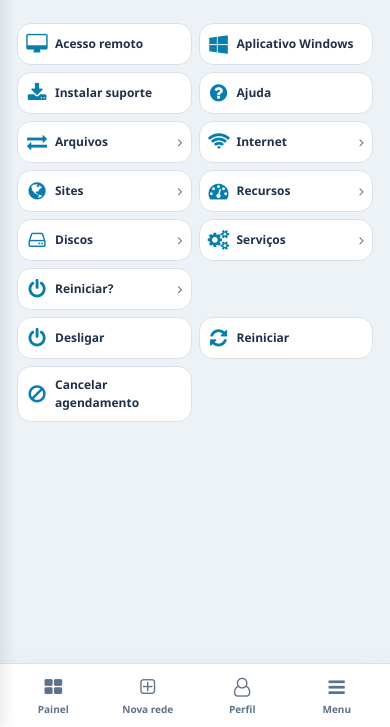
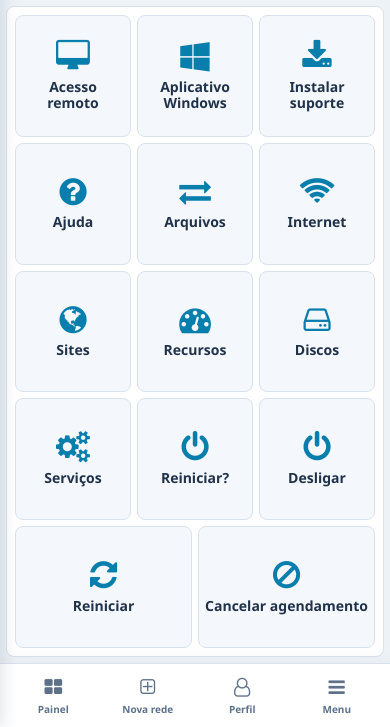
Before and after one commit to marcosliraxx/GesTIX, a PHP site: page /redes/suporte.php?network=1 in a window 390 px wide. Shown: the part 117-844 px from the top of the page. Run offline with PHP 8.4, Linux system fonts and the light colour scheme; the visitor is signed in with stand-in values (Sample User, id 1); tables that the repository leaves empty hold one stand-in row (values such as "Sample post"); data that the repository does not hold is empty; some libraries are stand-ins or nearby versions.

Commit message:
Padroniza painéis e mosaico responsivo de suporte na versão 3.3.4

```diff
--- a/assets/css/arcoll.css
+++ b/assets/css/arcoll.css
@@ -2424,7 +2424,6 @@ h3{overflow-wrap:anywhere}
  .arc-workspace .asc-ops-panel{padding:10px;border-radius:14px;min-width:0}
  .arc-workspace .asc-chart-panel{padding:10px;border-radius:14px;min-width:0}
  .arc-workspace .cc-surface{padding:10px;border-radius:14px;min-width:0}
- .arc-workspace .arc-tool-card{padding:10px;border-radius:14px;min-width:0}
  .arc-workspace label{font-size:11px;min-width:0;gap:4px}
  .arc-workspace .form-field{font-size:11px;min-width:0;gap:4px}
  .arc-workspace .arc-field{font-size:11px;min-width:0;gap:4px}
@@ -2593,8 +2592,7 @@ h3{overflow-wrap:anywhere}
 /* Ações compactas com nome acessível; o conteúdo detalhado pertence aos seus diálogos. */
 .arc-icon-action{display:inline-grid;place-items:center;flex:none;width:36px;height:36px;min-height:36px;padding:0;border:1px solid var(--border);border-radius:9px;background:var(--surface-alt);color:var(--primary);cursor:pointer;text-decoration:none;font-size:14px}.arc-icon-action:focus-visible{outline:2px solid var(--primary);outline-offset:2px}.arc-plan-card{position:relative;padding:12px 46px 12px 12px}.arc-plan-card h2{font-size:14px;margin:0 0 5px;overflow-wrap:anywhere}.arc-plan-card .arc-plan-price{font-size:23px!important;margin:4px 0}.arc-plan-open{position:absolute;right:8px;top:50%;transform:translateY(-50%)}.arc-plan-capacity{display:flex;gap:10px;font-size:11px;color:var(--muted);flex-wrap:wrap}.arc-plan-capacity i{margin-right:3px}.arc-page-help{display:flex;justify-content:flex-end;margin:0 0 4px}.arc-service-dialog>header{margin-bottom:12px}.arc-service-dialog>ul{font-size:13px;line-height:1.8;padding-left:20px}.arc-service-dialog .arc-service-form{margin-top:12px}.arc-service-card>details>summary{list-style:none;cursor:pointer}.arc-service-card>details>summary::-webkit-details-marker{display:none}
 @media(max-width:860px){.arc-catalog{grid-template-columns:repeat(2,minmax(0,1fr));gap:7px}.arc-catalog .arc-plan-card{padding:10px 8px 42px;min-height:112px}.arc-plan-card h2{font-size:12px;line-height:1.3}.arc-plan-card .arc-plan-price{font-size:20px!important;white-space:nowrap}.arc-plan-price small{font-size:9px}.arc-plan-open{top:auto;bottom:5px;right:7px;transform:none;width:32px;height:32px;min-height:32px}.arc-plan-capacity{font-size:10px;gap:6px}.arc-action-label{position:absolute;width:1px;height:1px;padding:0;margin:-1px;overflow:hidden;clip-path:inset(50%);white-space:nowrap}.button:has(>.arc-action-label),.btn:has(>.arc-action-label),.asc-btn:has(>.arc-action-label){display:inline-grid;place-items:center;width:36px;min-width:36px;height:36px;min-height:36px;padding:0!important;flex:0 0 36px;gap:0}.button:has(>.arc-action-label)>i,.btn:has(>.arc-action-label)>i,.asc-btn:has(>.arc-action-label)>i{margin:0;font-size:14px}.arc-notify-menu{position:fixed;top:calc(var(--header-h) + env(safe-area-inset-top) + 5px);right:8px;left:auto;width:min(320px,calc(100vw - 16px));max-height:65dvh}.arc-service-heading{gap:6px}.arc-service h1{font-size:17px}.arc-service h2{font-size:14px}.arc-service-tabs{gap:5px}.arc-service-tabs>a{padding:7px 9px;font-size:11px}}
-.arc-tool-grid{display:grid;grid-template-columns:repeat(3,minmax(0,1fr));gap:10px}.arc-tool-card{display:flex;align-items:center;gap:10px;min-width:0;padding:16px;border:1px solid var(--border);border-radius:11px;background:var(--surface);color:var(--text);text-align:left;cursor:pointer}.arc-tool-card>i:first-child{font-size:23px;color:var(--primary);width:28px;text-align:center}.arc-tool-card strong{flex:1;font-size:13px}.arc-tool-card>i:last-child{color:var(--muted)}.arc-tool-card:disabled{opacity:.5;cursor:default}.arc-tool-facts{display:grid;grid-template-columns:repeat(2,minmax(0,1fr));gap:8px}.arc-tool-facts>div{min-width:0;padding:10px;border:1px solid var(--border);border-radius:8px;background:var(--surface-alt);overflow-wrap:anywhere}.arc-tool-facts small{display:block;font-size:11px;color:var(--muted)}.arc-tool-facts strong{display:block;font-size:13px;margin-top:5px}
-@media(max-width:860px){.arc-tool-grid{grid-template-columns:repeat(2,minmax(0,1fr));gap:7px}.arc-tool-card{padding:12px 9px;gap:7px}.arc-tool-card>i:first-child{font-size:20px;width:22px}.arc-tool-card strong{font-size:12px}.arc-tools-page{padding:5px;gap:7px}.arc-tools-page .arc-tool-card{padding:9px 8px;min-height:42px;text-decoration:none}.arc-tools-page #tool-feedback:empty{display:none}}
+.arc-tool-facts{display:grid;grid-template-columns:repeat(2,minmax(0,1fr));gap:8px}.arc-tool-facts>div{min-width:0;padding:10px;border:1px solid var(--border);border-radius:8px;background:var(--surface-alt);overflow-wrap:anywhere}.arc-tool-facts small{display:block;font-size:11px;color:var(--muted)}.arc-tool-facts strong{display:block;font-size:13px;margin-top:5px}
 
 /* Catálogo, checkout e listas de relatórios: componentes nativos compartilhados. */
 .arc-filter-bar{display:flex;flex-wrap:nowrap;align-items:center;gap:6px;max-width:100%;min-width:0;overflow-x:auto;padding:8px;background:var(--surface);border:1px solid var(--border);border-radius:10px;scrollbar-width:thin}
--- a/assets/css/redes.css
+++ b/assets/css/redes.css
@@ -671,11 +671,18 @@
 .arc-redes-header-controls .arc-agent-selector-group .arc-agent-select-wrap{flex:1 1 auto;width:auto;min-width:0;max-width:none;height:100%;margin:0;padding:0 7px;border:0;border-radius:0!important;box-shadow:none!important;background:transparent}
 .arc-redes-header-controls .arc-agent-selector-group .arc-net-status-badge:focus-visible{outline:2px solid var(--primary);outline-offset:-2px}
 @media(max-width:600px){.arc-redes-header-controls .arc-agent-selector-group{flex:1 1 auto;width:auto;min-width:95px}}
-.arc-support-page{width:100%;padding:14px 8px;min-height:0;overflow:auto}
-.arc-support-card{display:flex;align-items:center;gap:14px;max-width:1050px;margin:0 auto;padding:20px;border:1px solid var(--border);border-radius:13px;background:var(--surface-alt)}
-.arc-support-icon{font-size:28px;color:var(--primary);display:grid;place-items:center;flex:0 0 42px}
-.arc-support-summary{flex:1 1 auto;min-width:0}.arc-support-summary h1{margin:0 0 5px;font-size:18px}.arc-support-summary p{overflow-wrap:anywhere;font-size:12px;color:var(--muted);margin:4px 0;line-height:1.5}.arc-support-selected strong{color:var(--text)}.arc-support-start{flex:0 0 auto;white-space:nowrap;display:inline-flex;align-items:center;gap:8px}.arc-support-start:disabled{opacity:.5;cursor:not-allowed}
-@media(max-width:760px){.arc-support-card{flex-wrap:wrap;padding:14px}.arc-support-start{width:100%;justify-content:center}}
+.arc-support-page{width:100%;max-width:none;flex:1;min-height:0;padding:8px;overflow:hidden;border:1px solid var(--border);border-radius:8px;background:var(--surface)}
+.arc-tools-page{container:arc-support-area / size;gap:6px}
+.arc-support-mosaic{flex:1;min-height:0;display:grid;grid-template-columns:repeat(4,minmax(0,1fr));grid-template-rows:repeat(4,minmax(0,1fr));gap:8px}
+.arc-support-mosaic>.arc-tool-card{display:flex;flex-direction:column;justify-content:center;align-items:center;gap:6px;min-width:0;min-height:0;padding:6px;border:1px solid var(--border);border-radius:8px;text-align:center;text-decoration:none;background:var(--surface-alt);color:var(--text);cursor:pointer;overflow-wrap:normal}
+.arc-support-mosaic>.arc-tool-card:nth-last-child(-n+2){grid-column:span 2}
+.arc-support-mosaic>.arc-tool-card>i:first-child{flex:none;width:auto;font-size:clamp(20px,5cqh,36px);color:var(--primary);line-height:1}
+.arc-support-mosaic>.arc-tool-card>strong{flex:none;font-size:clamp(12px,2.3cqh,14px);line-height:1.15;max-width:100%;font-weight:600}
+.arc-support-mosaic>.arc-tool-card:hover:not(:disabled){border-color:var(--primary)}
+.arc-tools-page>p[role=status]{flex:none;margin:0;max-height:2.5em;overflow:auto;font-size:12px;line-height:1.25}
+.arc-tools-page>p[role=status]:empty{display:none}
+@container arc-support-area (max-width:560px){.arc-support-mosaic{grid-template-columns:repeat(6,minmax(0,1fr));grid-template-rows:repeat(5,minmax(0,1fr));gap:6px}.arc-support-mosaic>.arc-tool-card{grid-column:span 2}.arc-support-mosaic>.arc-tool-card:nth-last-child(-n+2){grid-column:span 3}}
+@container arc-support-area (min-aspect-ratio:2/1){.arc-support-mosaic{grid-template-columns:repeat(7,minmax(0,1fr));grid-template-rows:repeat(2,minmax(0,1fr));gap:5px}.arc-support-mosaic>.arc-tool-card,.arc-support-mosaic>.arc-tool-card:nth-last-child(-n+2){grid-column:span 1}.arc-support-mosaic>.arc-tool-card{gap:4px;padding:4px}.arc-support-mosaic>.arc-tool-card>i:first-child{font-size:clamp(18px,10cqh,30px)}}
 
 /* Controles das redes integrados ao header padrão: sem cabeçalho secundário. */
 .app-header:has(.arc-redes-header-controls){gap:8px;min-width:0}
@@ -697,7 +704,8 @@
 .arc-agent-version{font-size:11px;color:var(--muted);white-space:nowrap}
 
 /* Lista nativa de suporte, com detalhes e formulários em diálogos. */
-.arc-redes-page:has(.arc-tickets-page) .arc-redes-conteudo{display:flex;flex-direction:column;overflow:hidden;min-height:0;padding:0}
+.arc-redes-page:has(.arc-support-page) .arc-redes-conteudo{display:flex;flex-direction:column;overflow:hidden;min-height:0;padding:8px 12px}
+@media(max-width:860px){.arc-redes-page:has(.arc-support-page) .arc-redes-conteudo{padding:6px}}
 .arc-tickets-page{gap:8px;padding:8px;min-height:0;flex:1;display:flex;flex-direction:column;overflow:hidden}.arc-support-toolbar h1{font-size:16px;margin:0 auto 0 0}.arc-support-toolbar{display:flex;gap:6px;align-items:center;flex-wrap:wrap}.arc-support-page>[data-native-message]:empty{display:none}.arc-support-page>[data-native-message]{margin:0;font-size:12px}.arc-support-queue{display:flex;flex-direction:column;min-height:0;flex:1;gap:6px}.arc-support-queue>.arc-service-list{overflow:auto;min-height:0;flex:1}.arc-support-queue .arc-service-ticket{display:grid;grid-template-columns:minmax(0,1fr) auto;padding:9px 7px;gap:8px}.arc-support-queue .arc-service-ticket strong{display:block;overflow:hidden;text-overflow:ellipsis;white-space:nowrap}.arc-support-queue .arc-service-ticket p{margin:4px 0;font-size:11px}.arc-support-queue .arc-service-ticket small{font-size:10px}.arc-support-queue .arc-service-actions{margin:0;font-size:11px}.arc-support-detail{width:min(680px,calc(100vw - 24px))}.arc-support-page .arc-filter-bar input[type=search]{min-width:100px}.arc-support-page .arc-filter-bar select{min-width:110px;max-width:150px}.arc-support-page .arc-filter-bar{flex:none}.arc-support-page .arc-service-pill{font-size:10px}
 
 .arc-files-dialog{width:min(600px,calc(100vw - 24px))}.arc-files-dialog #file-list{max-height:40dvh;overflow:auto}.arc-files-dialog #file-list>article>div{min-width:0;flex:1}.arc-files-dialog #file-list strong{display:block;overflow:hidden;text-overflow:ellipsis;white-space:nowrap}.arc-files-dialog input[type=file]{width:100%;max-width:100%;box-sizing:border-box;font-family:inherit}.arc-files-dialog #file-feedback{min-height:20px}
--- a/includes/billing.php
+++ b/includes/billing.php
@@ -2,7 +2,7 @@
 /* Caminho: includes/billing.php */
 declare(strict_types=1);
 
-const ARC_BILLING_VERSION = '3.3.3';
+const ARC_BILLING_VERSION = '3.3.4';
 
 function arc_billing_seed_plans(PDO $pdo): void {
     if ((int)$pdo->query('SELECT COUNT(*) FROM '.arc_table('billing_plans'))->fetchColumn()) return;
--- a/includes/bootstrap.php
+++ b/includes/bootstrap.php
@@ -4,7 +4,7 @@ declare(strict_types=1);
 
 const ARC_PRIVATE_DIR = __DIR__;
 const ARC_PUBLIC_DIR = __DIR__ . '/../';
-const ARC_APP_VERSION = '3.3.3';
+const ARC_APP_VERSION = '3.3.4';
 const ARC_SCHEMA_VERSION = '2026.10.30-5';
 
 require_once __DIR__.'/billing.php';
--- a/includes/header.php
+++ b/includes/header.php
@@ -84,7 +84,7 @@ unset($_SESSION['arc_flash']);
 .arc-toast{background:color-mix(in srgb,var(--arc-brand-accent,#ed7d23) 12%,rgba(255,255,255,.78))!important;border:1px solid color-mix(in srgb,var(--arc-brand-accent,#ed7d23) 35%,transparent)!important;backdrop-filter:blur(18px) saturate(160%);-webkit-backdrop-filter:blur(18px) saturate(160%);box-shadow:0 12px 35px #152a4830}
 .flash.arc-toast{background:color-mix(in srgb,var(--arc-brand-accent,#ed7d23) 12%,rgba(255,255,255,.78))!important;border:1px solid color-mix(in srgb,var(--arc-brand-accent,#ed7d23) 35%,transparent)!important;backdrop-filter:blur(18px) saturate(160%);-webkit-backdrop-filter:blur(18px) saturate(160%);box-shadow:0 12px 35px #152a4830}
 .erp-user-button .erp-avatar img{width:100%;height:100%;object-fit:cover;border-radius:inherit}
-</style><script src="assets/js/arcoll.js?v=3.3.3" defer></script><script>try{const c=localStorage.getItem('arc_appearance')||document.documentElement.dataset.arcTheme||'auto';document.documentElement.dataset.theme=c==='auto'?(matchMedia('(prefers-color-scheme: dark)').matches?'dark':'light'):c}catch{document.documentElement.dataset.theme='light'}</script></head>
+</style><script src="assets/js/arcoll.js?v=3.3.4" defer></script><script>try{const c=localStorage.getItem('arc_appearance')||document.documentElement.dataset.arcTheme||'auto';document.documentElement.dataset.theme=c==='auto'?(matchMedia('(prefers-color-scheme: dark)').matches?'dark':'light'):c}catch{document.documentElement.dataset.theme='light'}</script></head>
 <body class="<?= arc_h(trim($arcBodyClass . ' ' . ($ARCPageBodyClass ?? ''))) ?>" style="<?php
 $vars=['accent_color'=>'--arc-brand-accent','platform_sidebar_color'=>'--arc-sidebar-bg','platform_header_color'=>'--arc-header-bg','platform_footer_color'=>'--arc-footer-bg'];
 foreach($vars as $key=>$var){$v=$arcThemeSettings[$key]??'';if(preg_match('/^#[0-9a-fA-F]{6}$/',$v))echo $var.':'.arc_h($v).';';}
--- a/pages/install.php
+++ b/pages/install.php
@@ -6,7 +6,7 @@ $privateDir = __DIR__ . '/../includes';
 $configPath = $privateDir . '/config.php';
 if (is_file($configPath)) {
     http_response_code(409);
-    ?><!doctype html><html lang="pt-BR"><meta charset="utf-8"><base href="<?=htmlspecialchars((function(){ $path=(string)($_SERVER["SCRIPT_NAME"]??"/install.php"); $dir=dirname($path); if(basename($dir)==="pages")$dir=dirname($dir); return rtrim($dir,"/")."/";})(),ENT_QUOTES)?><meta name="viewport" content="width=device-width,initial-scale=1"><title>Instalação concluída</title><link rel="stylesheet" href="assets/css/arcoll.css"><script src="assets/js/arcoll.js?v=3.3.3" defer></script><body class="arc-page-install"><main class="admin-shell auth-shell"><section class="auth-card"><span class="eyebrow">INSTALAÇÃO PROTEGIDA</span><h1>O sistema já está instalado</h1><p class="text-muted">Por segurança, este instalador não pode ser executado novamente. Acesse o sistema ou a administração.</p><a class="button primary" href="pages/painel.php">Abrir administração</a> <a class="button secondary" href="index.php">Abrir portal</a></section></main></body></html><?php
+    ?><!doctype html><html lang="pt-BR"><meta charset="utf-8"><base href="<?=htmlspecialchars((function(){ $path=(string)($_SERVER["SCRIPT_NAME"]??"/install.php"); $dir=dirname($path); if(basename($dir)==="pages")$dir=dirname($dir); return rtrim($dir,"/")."/";})(),ENT_QUOTES)?><meta name="viewport" content="width=device-width,initial-scale=1"><title>Instalação concluída</title><link rel="stylesheet" href="assets/css/arcoll.css"><script src="assets/js/arcoll.js?v=3.3.4" defer></script><body class="arc-page-install"><main class="admin-shell auth-shell"><section class="auth-card"><span class="eyebrow">INSTALAÇÃO PROTEGIDA</span><h1>O sistema já está instalado</h1><p class="text-muted">Por segurança, este instalador não pode ser executado novamente. Acesse o sistema ou a administração.</p><a class="button primary" href="pages/painel.php">Abrir administração</a> <a class="button secondary" href="index.php">Abrir portal</a></section></main></body></html><?php
     exit;
 }
 
@@ -259,7 +259,7 @@ if ($_SERVER['REQUEST_METHOD'] === 'POST') {
 <link rel="icon" type="image/svg+xml" href="assets/img/app-mark.svg?v=20261025"><link rel="shortcut icon" href="assets/img/app-mark.svg?v=20261025"><link rel="apple-touch-icon" href="assets/img/app-mark.svg?v=20261025">
   <meta charset="utf-8"><base href="<?=htmlspecialchars((function(){ $path=(string)($_SERVER["SCRIPT_NAME"]??"/install.php"); $dir=dirname($path); if(basename($dir)==="pages")$dir=dirname($dir); return rtrim($dir,"/")."/";})(),ENT_QUOTES)?><meta name="viewport" content="width=device-width,initial-scale=1">
   <meta name="color-scheme" content="dark"><title>Instalação · Arcoll Speed Connection</title>
-  <link rel="stylesheet" href="assets/css/arcoll.css"><script src="assets/js/arcoll.js?v=3.3.3" defer></script>
+  <link rel="stylesheet" href="assets/css/arcoll.css"><script src="assets/js/arcoll.js?v=3.3.4" defer></script>
 
 <script>try{const c=localStorage.getItem('arc_appearance')||document.documentElement.dataset.arcTheme||'auto';document.documentElement.dataset.theme=c==='auto'?(matchMedia('(prefers-color-scheme: dark)').matches?'dark':'light'):c}catch{document.documentElement.dataset.theme='light'}</script></head>
 <body><label class="arc-appearance-control arc-appearance-public"><i class="fa fa-adjust" aria-hidden="true"></i><select data-arc-appearance aria-label="Tema do aplicativo"><option value="auto">Automático</option><option value="light">Claro</option><option value="dark">Escuro</option></select></label>
--- a/redes/suporte.php
+++ b/redes/suporte.php
@@ -1,7 +1,7 @@
 <?php
 /* Caminho: redes/suporte.php */
 declare(strict_types=1);
-const ARC_TOOLS_VERSION = '3.3.3';
+const ARC_TOOLS_VERSION = '3.3.4';
 require dirname(__DIR__).'/includes/bootstrap.php';
 $pdo=arc_db();arc_ensure_user_schema($pdo);$networkId=(int)($_GET['network']??0);
 if(!arc_is_user()){header('Location: '.arc_workspace_base_url().'index.php',true,303);exit;}
@@ -9,15 +9,15 @@ try{arc_support_access($pdo,$networkId,(int)arc_user_id());}catch(RuntimeExcepti
 $arcSectionFile='suporte';require __DIR__.'/_base.php';require __DIR__.'/_topo.php';
 $tools=[['quick_health','Internet','wifi','Confere a comunicação com o roteador e a internet.'],['dns_test','Sites','globe','Verifica se o computador consegue encontrar os endereços dos sites.'],['system_snapshot','Recursos','tachometer','Mostra memória, espaço e tempo ligado do computador.'],['storage_health','Discos','hdd-o','Avisa se algum disco está ficando sem espaço. Não apaga arquivos.'],['service_health','Serviços','cogs','Confere serviços importantes do Windows. Não altera sua configuração.'],['restart_readiness','Reiniciar?','power-off','Verifica se o Windows pediu uma reinicialização. Não reinicia o computador.']];
 ?>
-<section class="arc-service arc-tools-page arc-support-page" aria-label="Suporte da rede"><div class="arc-tool-grid" aria-label="Acesso remoto">
+<section class="arc-service arc-tools-page arc-support-page" aria-label="Suporte da rede"><div class="arc-support-mosaic" aria-label="Ações de suporte">
 <button type="button" class="arc-tool-card" id="arc-agent-remote-view" <?=!in_array($teamRole,['owner','administrator','operator'],true)||!$selectedAgentId?'disabled':''?> aria-label="Acesso pelo navegador"><i class="fa fa-desktop" aria-hidden="true"></i><strong>Acesso remoto</strong></button>
 <button type="button" class="arc-tool-card" data-native-network="<?=$networkId?>" data-native-ticket="0" <?=!in_array($teamRole,['owner','administrator','operator'],true)||!$selectedAgentId?'disabled':''?> aria-label="Acesso pelo aplicativo Windows"><i class="fa fa-windows" aria-hidden="true"></i><strong>Aplicativo Windows</strong></button>
 <a class="arc-tool-card" href="api/download-support.php" aria-label="Instalar aplicativo de suporte"><i class="fa fa-download" aria-hidden="true"></i><strong>Instalar suporte</strong></a>
-<button type="button" class="arc-tool-card" data-open-dialog="tools-help" aria-label="Ajuda do suporte"><i class="fa fa-question-circle" aria-hidden="true"></i><strong>Ajuda</strong></button></div><p data-native-message role="status"></p>
-<div class="arc-tool-grid"><button type="button" class="arc-tool-card" data-open-dialog="file-transfer" <?=!in_array($teamRole,['owner','administrator','operator'],true)||!$selectedAgentId?'disabled':''?>><i class="fa fa-exchange" aria-hidden="true"></i><strong>Arquivos</strong><i class="fa fa-angle-right" aria-hidden="true"></i></button><?php foreach($tools as [$key,$label,$icon,$description]):?><button type="button" class="arc-tool-card" data-tool-command="<?=$key?>" aria-label="Verificar <?=arc_h($label)?>" title="<?=arc_h($description)?>" <?=!$isNetworkOwner||!$selectedAgentId?'disabled':''?>><i class="fa fa-<?=$icon?>" aria-hidden="true"></i><strong><?=arc_h($label)?></strong><i class="fa fa-angle-right" aria-hidden="true"></i></button><?php endforeach;?></div><div class="arc-tool-grid" aria-label="Energia do computador"><?php foreach(['power_shutdown'=>['Desligar','power-off'],'power_restart'=>['Reiniciar','refresh'],'power_cancel'=>['Cancelar agendamento','ban']] as $power=>[$label,$icon]):?><button type="button" class="arc-tool-card" data-power-command="<?=$power?>" <?=$isNetworkOwner&&$selectedAgentId?'':'disabled'?>><i class="fa fa-<?=$icon?>" aria-hidden="true"></i><strong><?=$label?></strong></button><?php endforeach;?></div>
+<button type="button" class="arc-tool-card" data-open-dialog="tools-help" aria-label="Ajuda do suporte"><i class="fa fa-question-circle" aria-hidden="true"></i><strong>Ajuda</strong></button>
+<button type="button" class="arc-tool-card" data-open-dialog="file-transfer" <?=!in_array($teamRole,['owner','administrator','operator'],true)||!$selectedAgentId?'disabled':''?>><i class="fa fa-exchange" aria-hidden="true"></i><strong>Arquivos</strong></button><?php foreach($tools as [$key,$label,$icon,$description]):?><button type="button" class="arc-tool-card" data-tool-command="<?=$key?>" aria-label="Verificar <?=arc_h($label)?>" title="<?=arc_h($description)?>" <?=!$isNetworkOwner||!$selectedAgentId?'disabled':''?>><i class="fa fa-<?=$icon?>" aria-hidden="true"></i><strong><?=arc_h($label)?></strong></button><?php endforeach;?><?php foreach(['power_shutdown'=>['Desligar','power-off'],'power_restart'=>['Reiniciar','refresh'],'power_cancel'=>['Cancelar agendamento','ban']] as $power=>[$label,$icon]):?><button type="button" class="arc-tool-card" data-power-command="<?=$power?>" <?=$isNetworkOwner&&$selectedAgentId?'':'disabled'?>><i class="fa fa-<?=$icon?>" aria-hidden="true"></i><strong><?=$label?></strong></button><?php endforeach;?></div><p data-native-message role="status"></p>
 <dialog class="arc-service-dialog" id="power-confirm"><header class="arc-service-heading"><h2>Controle de energia</h2><button type="button" class="arc-icon-action" data-close-dialog aria-label="Fechar"><i class="fa fa-times" aria-hidden="true"></i></button></header><p id="power-target"></p><p>Somente computadores com agente atualizado. A pessoa no computador deve autorizar. Servidores com modo sem monitor já habilitado aceitam a solicitação do gestor sem confirmação local. Aguarde 60 segundos após a autorização; use Cancelar agendamento para interromper. Dispositivos sem agente não aceitam esta operação.</p><label class="arc-service-form">Senha da sua conta<input id="power-password" type="password" autocomplete="current-password"></label><button type="button" class="button primary" id="power-send">Confirmar solicitação</button></dialog>
 <p id="tool-feedback" role="status"></p>
-<dialog class="arc-service-dialog" id="tools-help"><header class="arc-service-heading"><h2>Como funciona</h2><button type="button" class="arc-icon-action" data-close-dialog aria-label="Fechar"><i class="fa fa-times" aria-hidden="true"></i></button></header><p>Versão desta página: <strong><?=arc_h(ARC_TOOLS_VERSION)?></strong></p><p id="tools-release-status" role="status">Verificando o pacote publicado…</p><p>Escolha um computador no topo e toque no que deseja conferir. Ele precisa estar conectado e com o aplicativo atualizado. As verificações apenas consultam informações. As ações de energia ficam separadas e exigem confirmação na plataforma e no computador.</p><?php foreach($tools as [$key,$label,$icon,$description]):?><p><strong><?=arc_h($label)?>:</strong> <?=arc_h($description)?></p><?php endforeach;?></dialog>
+<dialog class="arc-service-dialog" id="tools-help"><header class="arc-service-heading"><h2>Como funciona</h2><button type="button" class="arc-icon-action" data-close-dialog aria-label="Fechar"><i class="fa fa-times" aria-hidden="true"></i></button></header><p>Versão desta página: <strong><?=arc_h(ARC_TOOLS_VERSION)?></strong></p><p id="tools-release-status" role="status">Verificando o pacote publicado…</p><p>Escolha um computador no topo e toque no que deseja conferir. Ele precisa estar conectado e com o aplicativo atualizado. As verificações apenas consultam informações. As ações de energia exigem confirmação na plataforma e no computador.</p><?php foreach($tools as [$key,$label,$icon,$description]):?><p><strong><?=arc_h($label)?>:</strong> <?=arc_h($description)?></p><?php endforeach;?></dialog>
 <dialog class="arc-service-dialog" id="tool-result"><header class="arc-service-heading"><h2 id="tool-title">Verificação</h2><button type="button" class="arc-icon-action" data-close-dialog aria-label="Fechar"><i class="fa fa-times" aria-hidden="true"></i></button></header><p id="tool-result-state" role="status">Aguardando o computador…</p><div class="arc-tool-facts" id="tool-result-details"></div></dialog>
 <dialog class="arc-service-dialog arc-files-dialog" id="file-transfer"><header class="arc-service-heading"><h2>Arquivos</h2><button type="button" class="arc-icon-action" data-close-dialog aria-label="Fechar"><i class="fa fa-times" aria-hidden="true"></i></button></header>
 <p>Envie para o computador selecionado ou peça um arquivo. A pessoa no computador escolhe e autoriza. Os arquivos ficam disponíveis por 24 horas.</p>
--- a/sw.js
+++ b/sw.js
@@ -1,5 +1,5 @@
 /* Caminho: sw.js */
-const CACHE_NAME = 'arcoll-static-v3.3.3';
+const CACHE_NAME = 'arcoll-static-v3.3.4';
 const ROOT = new URL('./', self.location.href);
 const STATIC_ROOT = new URL('assets/', ROOT).pathname;
 const PRECACHE = ['assets/css/arcoll.css', 'assets/js/arcoll.js', 'assets/vendor/font-awesome/css/font-awesome.min.css', 'assets/vendor/font-awesome/fonts/fontawesome-webfont.woff2', 'assets/img/app-mark.svg', 'assets/img/app-icon-192.png', 'assets/img/app-icon-512.png'];
```
Also changed, not shown: docs/ATUALIZACAO-3.3.4.md (added, +18 -0 lines), index.php (+3 -3 lines), pages/renovar-senha.php (+1 -1 lines), tests/support_files_workflows.cjs (+1 -1 lines), 7 other files.
